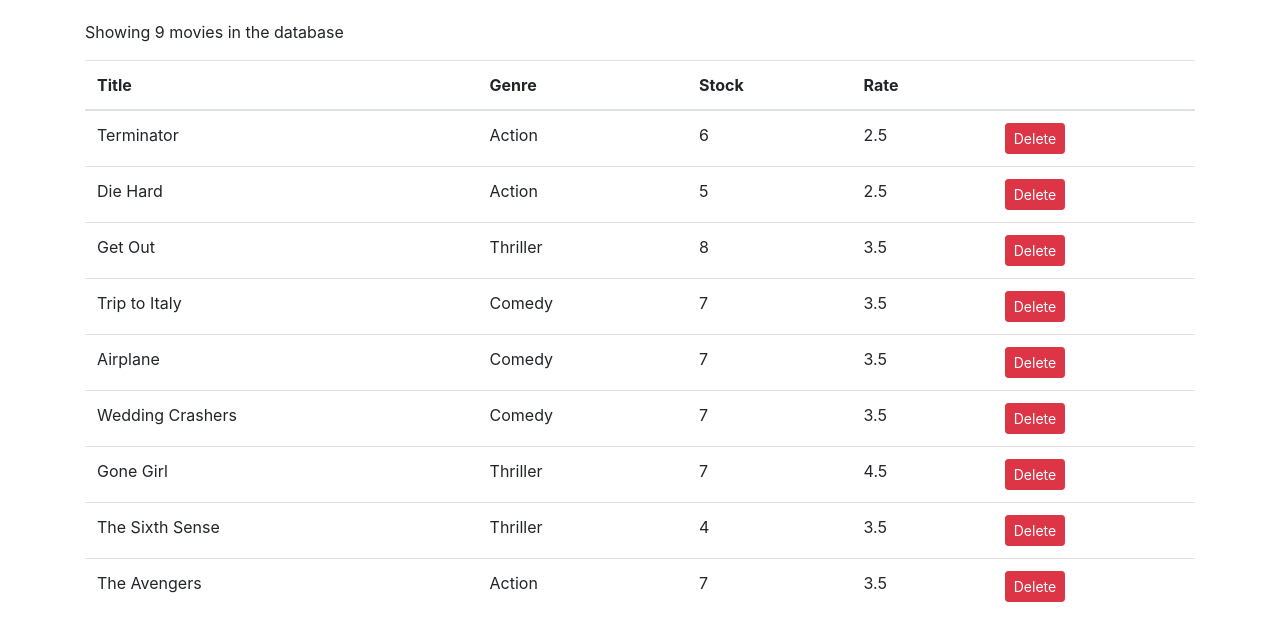
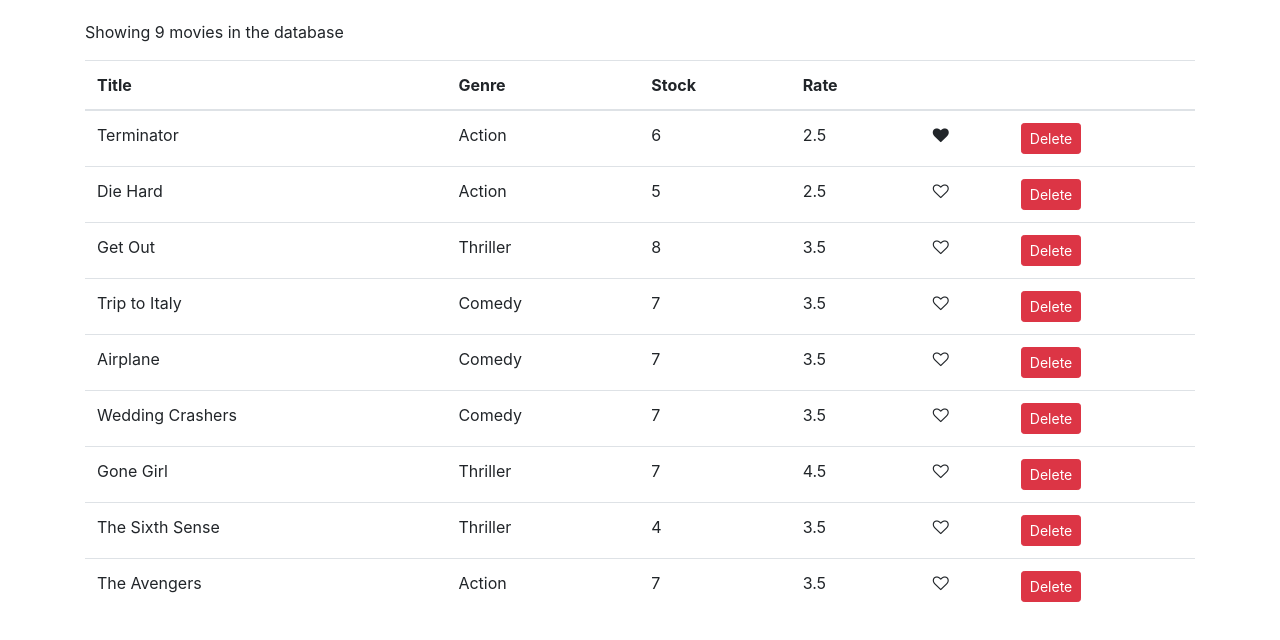
Before and after one commit to sepehr-amooei/React-vidly-project-, a React (Create React App) app: page / in a window 1280 px wide. Shown: the top 640 px of the page. Built offline with nearby package versions, Linux system fonts and the light colour scheme.

Commit message:
like component

```diff
--- a/src/App.js
+++ b/src/App.js
@@ -4,7 +4,7 @@
 
 function App() {
   return (
-    <main class="container">
+    <main className="container">
       <Movies />
   </main>
   );
--- a/src/components/common/like.jsx
+++ b/src/components/common/like.jsx
@@ -1,11 +1,9 @@
-// import React from 'react';
+import React from 'react';
 
-// const Like = ({liked , onClick}) => {
-//  let classes = 'fa fa-heart';
-//  if (!liked) classes += '-o';
-//   return (
-//    <i style={{cursor: 'pointer'}} onClick={onClick} className = {classes} aria-hidden="true"></i>
-//   );
-// }
+const Like = ({liked, onClick}) => {
+ let classes = "fa fa-heart"
+ if (!liked) classes += "-o";
+ return (<i className={classes} onClick={onClick} style={ {cursor : 'pointer'} } aria-hidden="true"></i> );
+}
 
-// export default Like;
+export default Like;
--- a/src/components/movies.jsx
+++ b/src/components/movies.jsx
@@ -98,17 +98,26 @@
 // }
 // export default Movies;
 import React, { Component } from 'react';
-import {getMovies} from '../services/fakeMovieService';
+import { getMovies } from '../services/fakeMovieService';
+import Like from './common/like';
 
 class Movies extends Component {
  state = {
   movies: getMovies(),
  }
+
  handleDelete = item => {
   const movies = this.state.movies.filter(m => m._id !== item._id);
   this.setState({
    movies,
   })
+ }
+  handleLike = item => {
+    const movies = this.state.movies;
+    const index = movies.indexOf(item);
+    movies[index] = { ...item };
+    movies[index].liked = !movies[index].liked;
+    this.setState({ movies });
  }
  render() {
   const { movies } = this.state;
@@ -124,6 +133,7 @@
       <th scope="col">Genre</th>
       <th scope="col">Stock</th>
       <th scope="col">Rate</th>
+      <th scope="col"></th>
       <th scope="col"></th>
      </tr>
     </thead>
@@ -143,6 +153,9 @@
     <td>{ movie.numberInStock }</td>
      <td>{movie.dailyRentalRate}</td>
      <td>
+         <Like liked={movie.liked} onClick={ () => this.handleLike(movie) } />
+     </td>
+     <td>
       <button className="btn btn-danger btn-sm" onClick={()=> this.handleDelete(movie)} >Delete</button>
      </td>
    </tr>)
```
